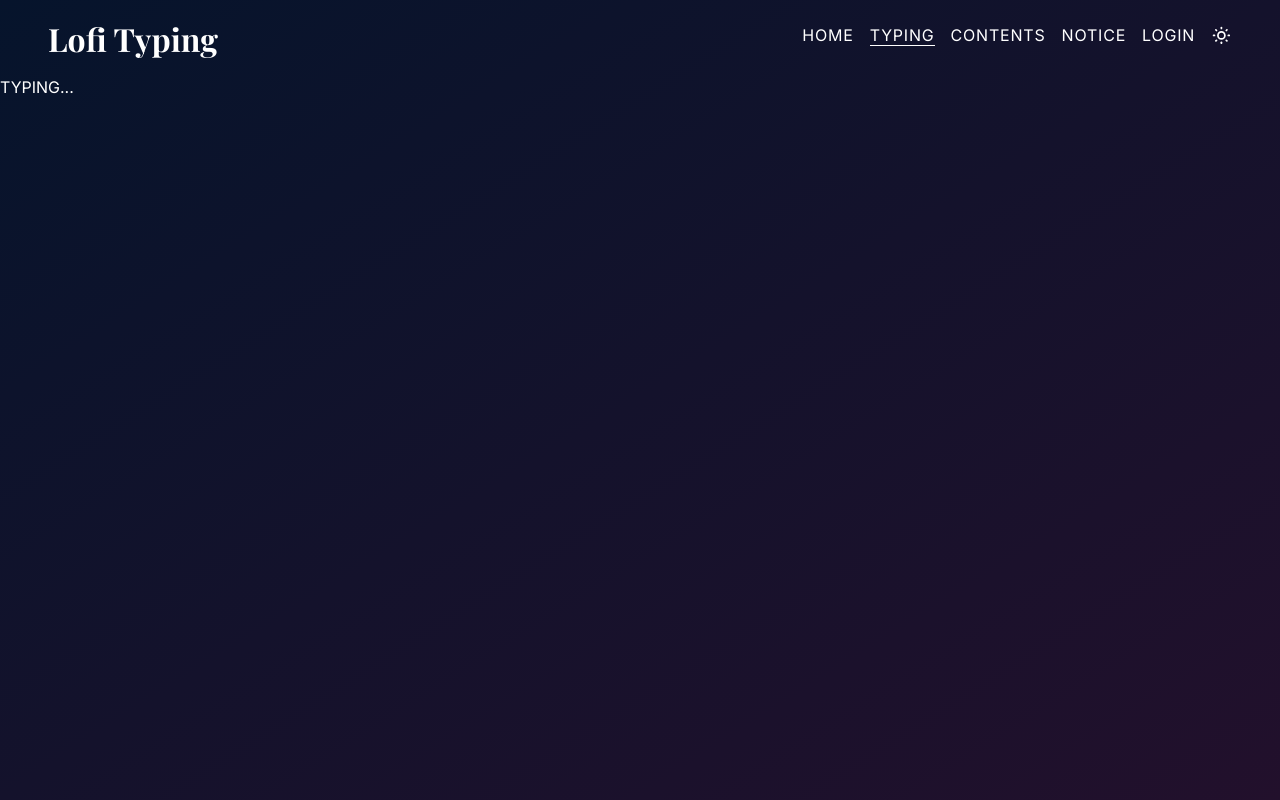
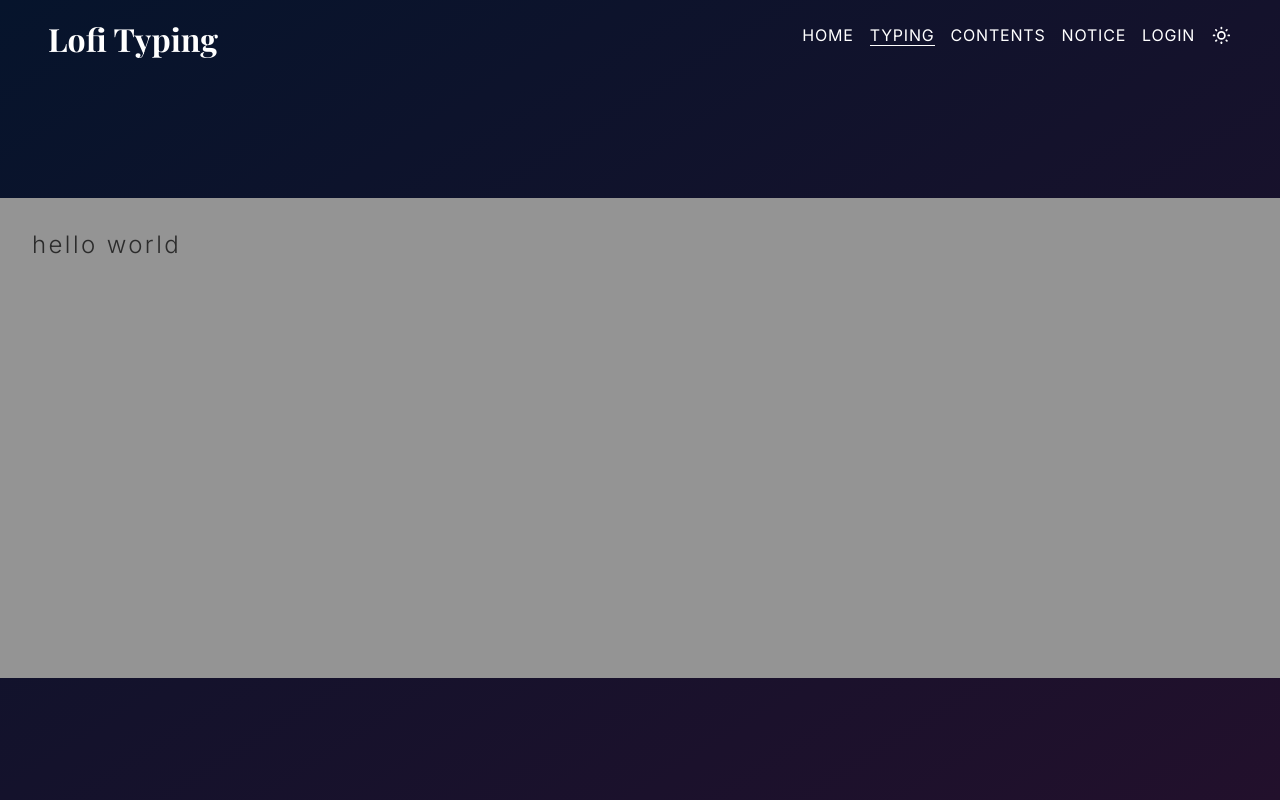
Before and after one commit to lofi-J/Typing-Lab, a Next.js app: page /typing in a window 1280 px wide. Built offline with nearby package versions, Linux system fonts and the light colour scheme; a web font is replaced by a local one.

Commit message:
[추가] 타이핑 컴포넌트(Playground) 추가
 + globals.css 회색 색상 추가

```diff
--- a/app/globals.css
+++ b/app/globals.css
@@ -13,16 +13,25 @@
   --gradient-middle-color: #14122c;
   --gradient-end-color: #22102c;
   --gradient-background-color: linear-gradient(to bottom right, var(--gradient-start-color), var(--gradient-middle-color), var(--gradient-end-color));
-
-  --accent-color: #c2ffa3;
+  --accent-color: #8200ff;
   --light-yellow: #fdfda4;
-  --a: #2b259f;
+  --normal-gray: #333;
+  --gray-100: #f0f0f0;  /* 가장 밝은 회색 */
+  --gray-200: #d9d9d9;
+  --gray-300: #c2c2c2;
+  --gray-400: #ababab;
+  --gray-500: #949494;  /* 중간 회색 */
+  --gray-600: #7d7d7d;
+  --gray-700: #666666;
+  --gray-800: #4f4f4f;
+  --gray-900: #2b2b2b;  /* 가장 어두운 회색 */
 
   /* shape */
   --border-radius: 12px;
 
   /* size */
   --header-height: 4.8rem;
+  --playground-width: 80rem;
 }
 
 [data-theme="light"] {
@@ -34,7 +43,6 @@
   --gradient-start-color: #c2ffa3;
   --gradient-middle-color: #deffcb;
   --gradient-end-color: #ffffff;
-
   --accent-color: #06142c;
 }
 
--- a/app/page.module.css
+++ b/app/page.module.css
@@ -3,7 +3,6 @@
 	flex-direction: column;
 	align-items: center;
 }
-
 .title {
 	padding-top: 10%;
 }
@@ -11,3 +10,22 @@
 .title > span {
 	font-size: 4rem;
 }
+/* press to any key to typing */
+@keyframes showing {
+	0% { opacity: 0; }
+	100% { opacity: 1; }
+}
+.info {
+	margin-top: 10%;
+	animation: showing 0.8s ease;
+	&:hover {
+		cursor: pointer;
+	}
+}
+.p {
+	border: 1px solid var(--normal-gray);
+	border-radius: var(--border-radius);
+	background-color: var(--accent-color);
+	font-size: 1.2rem;
+	padding: 0.8rem 1rem;
+}
--- a/app/typing/page.module.css
+++ b/app/typing/page.module.css
@@ -0,0 +1,12 @@
+.main {
+	display: flex;
+	justify-content: center;
+	align-items: center;
+}
+.container {
+	width: var(--playground-width);
+	height: 30rem;
+	margin: 0 auto;
+	padding: 1rem;
+	background-color: var(--gray-500);
+}
--- a/app/typing/page.tsx
+++ b/app/typing/page.tsx
@@ -1,7 +1,13 @@
+import style from "./page.module.css";
+import Playground from "@/component/typing/Playground/Playground";
+
 export default function Typing() {
   return (
-    <main>
-      TYPING...
+    <main className={style.main}>
+      <div className={style.container}>
+        {/* temporary */}
+        <Playground typingTarget={'hello world'} />
+      </div>
     </main>
   );
 }
--- a/component/TextWriterAnimation/TextWriterAnimation.tsx
+++ b/component/TextWriterAnimation/TextWriterAnimation.tsx
@@ -1,7 +1,7 @@
 'use client';
 
 import style from "./TextWriterAnimation.module.css";
-import {useEffect, useState} from "react";
+import React, {useEffect, useState} from "react";
 
 
 interface ITextWriter {
@@ -10,9 +10,10 @@ interface ITextWriter {
   rewrite?: boolean;
   hasCaret?: boolean;
   playOnRender?: boolean;
+  setIsDoneForParent?: React.Dispatch<React.SetStateAction<boolean>>
 }
 
-const TextWriterAnimation = ({text, delay=150, rewrite, hasCaret=false, playOnRender=true}: ITextWriter) => {
+const TextWriterAnimation = ({text, delay=150, rewrite, hasCaret=false, playOnRender=true, setIsDoneForParent}: ITextWriter) => {
   const [localRewrite, setLocalRewrite] = useState(rewrite);
   const [currentText, setCurrentText] = useState(playOnRender ? '' : text);
   const [currentIndex, setCurrentIndex] = useState(playOnRender ? 0 : text.length);
@@ -33,6 +34,9 @@ const TextWriterAnimation = ({text, delay=150, rewrite, hasCaret=false, playOnRe
 
       return () => {
         if (text.length-1 === currentIndex) {
+          if(setIsDoneForParent) {
+            setIsDoneForParent(true);
+          }
           setIsDone(true);
         }
         clearTimeout(timeout);
--- /dev/null
+++ b/component/typing/Playground/Playground.module.css
@@ -0,0 +1,30 @@
+.container {
+	width: 100%;
+}
+
+.board {
+	position: relative;
+	display: flex;
+	justify-content: flex-start;
+}
+.target_text, .write {
+	position: absolute;
+	top: 0;
+	left: 0;
+	padding: 1rem;
+}
+
+/* Target Text design */
+.target_text {
+	font-size: 1.5rem;
+	font-weight: 300;
+	color: var(--gray-900);
+	letter-spacing: 0.15rem;
+}
+/* Write Text design */
+.write {
+	font-size: 1.5rem;
+	font-weight: 500;
+	color: var(--background-color);
+	letter-spacing: 0.15rem;
+}
--- /dev/null
+++ b/component/typing/Playground/Playground.tsx
@@ -0,0 +1,33 @@
+'use client';
+
+import style from "./Playground.module.css";
+import useWrite from "@/hooks/useWrite";
+import {useState} from "react";
+
+interface IPlayground {
+  typingTarget: string;
+}
+
+const Playground = ({typingTarget}: IPlayground) => {
+  const [inputCode, setInputCode] = useState('');
+  const { typingText } = useWrite(inputCode);
+
+  return (
+    <div className={style.container}>
+      <div className={style.board}>
+        <div className={style.target_text}>
+          {typingTarget.split('').map((letter, index) => (
+            <span key={`-${index}`}>{letter}</span>
+          ))}
+        </div>
+        <div className={style.write}>
+          {typingText.split('').map((letter, index) => (
+            <></>
+          ))}
+        </div>
+      </div>
+    </div>
+  );
+}
+
+export default Playground;
--- /dev/null
+++ b/hooks/useWrite.ts
@@ -0,0 +1,9 @@
+import {useEffect, useState} from "react";
+
+const useWrite = (curInputCode: string) => {
+  const [typingText, setTypingText] = useState('');
+
+  return { typingText };
+}
+
+export default useWrite;
```
Also changed, not shown: app/page.tsx (+26 -0 lines), static/texts/두고가는계절.ts (added, +12 -0 lines).
